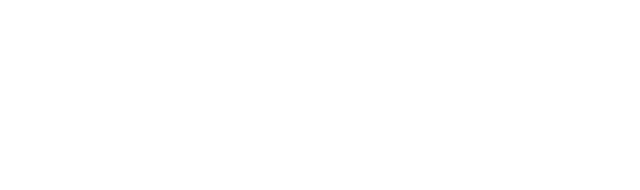
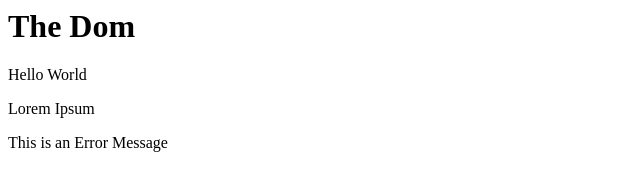
Before and after one commit to sedaryildirim/netninja-modern-js-course, a plain HTML site: page index.html in a window 1280 px wide. Shown: the whole page, without its empty margins (0-640 px from the left). Drawn offline with Linux system fonts and the light colour scheme.

Commit message:
First 6 chapters Finished
Finished first 6 chapteers, moving onto Jonas Udemy Course

```diff
--- a/index.html
+++ b/index.html
@@ -17,12 +17,16 @@
 
     <!--==================== HEADER ====================-->
     <header class="header" id="header">
-        <ul class="people"></ul>
+        <h1 class="title">The Dom</h1>
     </header>
 
     <!--==================== MAIN ====================-->
     <main class="main" id="main">
-
+        <div class="main__paragraph">
+            <p class="paragraph">Hello World</p>
+            <p class="paragraph">Lorem Ipsum</p>
+            <p class="paragraph error">This is an Error Message</p>
+        </div>
     </main>
 
     <!--====================FOOTER ====================-->
--- a/js/script.js
+++ b/js/script.js
@@ -755,32 +755,84 @@
 // math object
 // https://youtu.be/X0ipw1k7ygU?list=PL4cUxeGkcC9haFPT7J25Q9GRB_ZkFrQAc&t=1356
 
-console.log(Math);
-console.log(Math.PI);
-console.log(Math.E);
+// console.log(Math);
+// console.log(Math.PI);
+// console.log(Math.E);
 
-const area = 7.7;
+// const area = 7.7;
 
 // rounds number to nearest integer, up or down
-console.log(Math.round(area));
+// console.log(Math.round(area));
 // floors the number to lowest full integer
-console.log(Math.floor(area));
+// console.log(Math.floor(area));
 // ceiling of nearest full number, opposite of floor
-console.log(Math.ceil(area));
+// console.log(Math.ceil(area));
 // takes away the decimal point integer
-console.log(Math.trunc(area));
+// console.log(Math.trunc(area));
 
 // random numbers
 
 // random number between 0 and 1
-const random = Math.random();
-console.log(random);
+// const random = Math.random();
+// console.log(random);
 
 // rounds number to either 0 or 1, then times by 100 to give number between 0-100
-console.log(Math.round(random * 100));
+// console.log(Math.round(random * 100));
 
 // primitive and reference types
 // https://youtu.be/X0ipw1k7ygU?list=PL4cUxeGkcC9haFPT7J25Q9GRB_ZkFrQAc&t=1700
 
 // JS & The Dom
 // https://youtu.be/wKBu_dEaF9E?list=PL4cUxeGkcC9haFPT7J25Q9GRB_ZkFrQAc&t=2
+// Document Object Model
+
+// const paragraph = document.querySelector('p');
+// const error = document.querySelector('.error');
+// const paragraph = document.querySelectorAll('p');
+// const error = document.getElementsByClassName('error');
+// const error = document.getElementById('error');
+// const error = document.getElementsByTagName('p');
+
+// console.log(paragraph);
+// console.log(error);
+
+// get items by selectors
+// https://youtu.be/wKBu_dEaF9E?list=PL4cUxeGkcC9haFPT7J25Q9GRB_ZkFrQAc&t=1287
+
+// const para = document.querySelector('p');
+// console.log(para.innerText);
+
+// para.innerText = 'ninjas are awesome';
+// console.log(para.innerText);
+
+// para.innerText += ' ninjas are awesome';
+// console.log(para.innerText);
+
+// const paras = document.querySelectorAll('p');
+// paras.forEach(para => {
+//     console.log(para.innerText);
+//     para.innerText += ' new text';
+// })
+
+// change attributes
+// https://youtu.be/wKBu_dEaF9E?list=PL4cUxeGkcC9haFPT7J25Q9GRB_ZkFrQAc&t=1853
+
+// const link = document.querySelector('a');
+
+// console.log(link.getAttribute('href'));
+// link.setAttribute('href', 'https://www.thenetninja.com');
+// link.innerText = 'the net ninja';
+
+// setting attributes
+// https://youtu.be/wKBu_dEaF9E?list=PL4cUxeGkcC9haFPT7J25Q9GRB_ZkFrQAc&t=2110
+
+// style attributes
+// https://youtu.be/wKBu_dEaF9E?list=PL4cUxeGkcC9haFPT7J25Q9GRB_ZkFrQAc&t=2194
+
+// add and remove classes
+// https://youtu.be/wKBu_dEaF9E?list=PL4cUxeGkcC9haFPT7J25Q9GRB_ZkFrQAc&t=2550
+
+// const content = document.querySelectorAll('p');
+
+// content.classList.add('error');
+// content.classList.remove('error');
```
